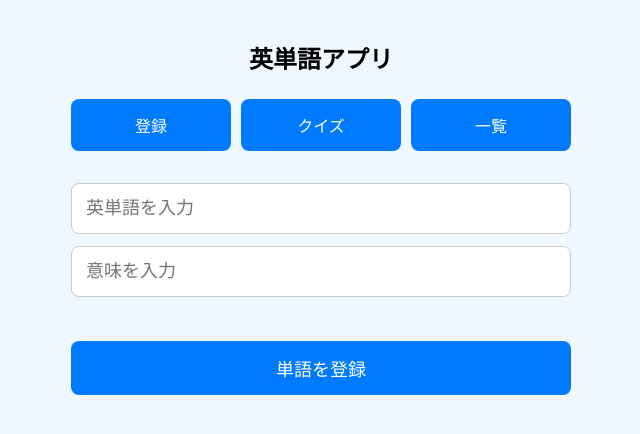
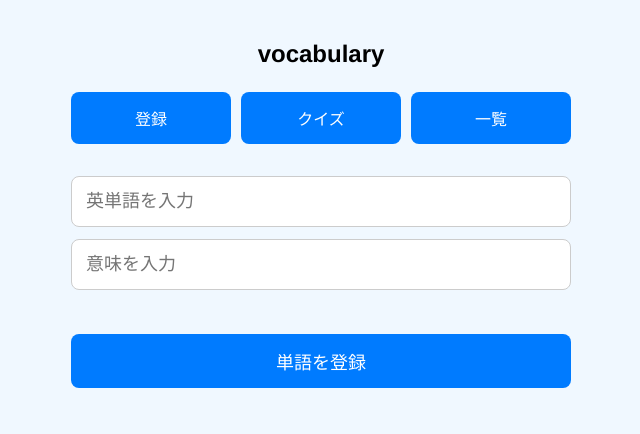
Before and after one commit to motsuyaki/tango, a plain HTML site: page index.html in a window 1280 px wide. Shown: the whole page, without its empty margins (319-959 px from the left). Drawn offline with Linux system fonts and the light colour scheme.

Commit message:
Update index.html

```diff
--- a/index.html
+++ b/index.html
@@ -132,7 +132,7 @@
 </head>
 <body>
   <div class="container">
-    <h1>英単語アプリ</h1>
+    <h1>vocabulary</h1>
 
     <div class="nav-btns">
       <button onclick="switchView('register')">登録</button>
```
